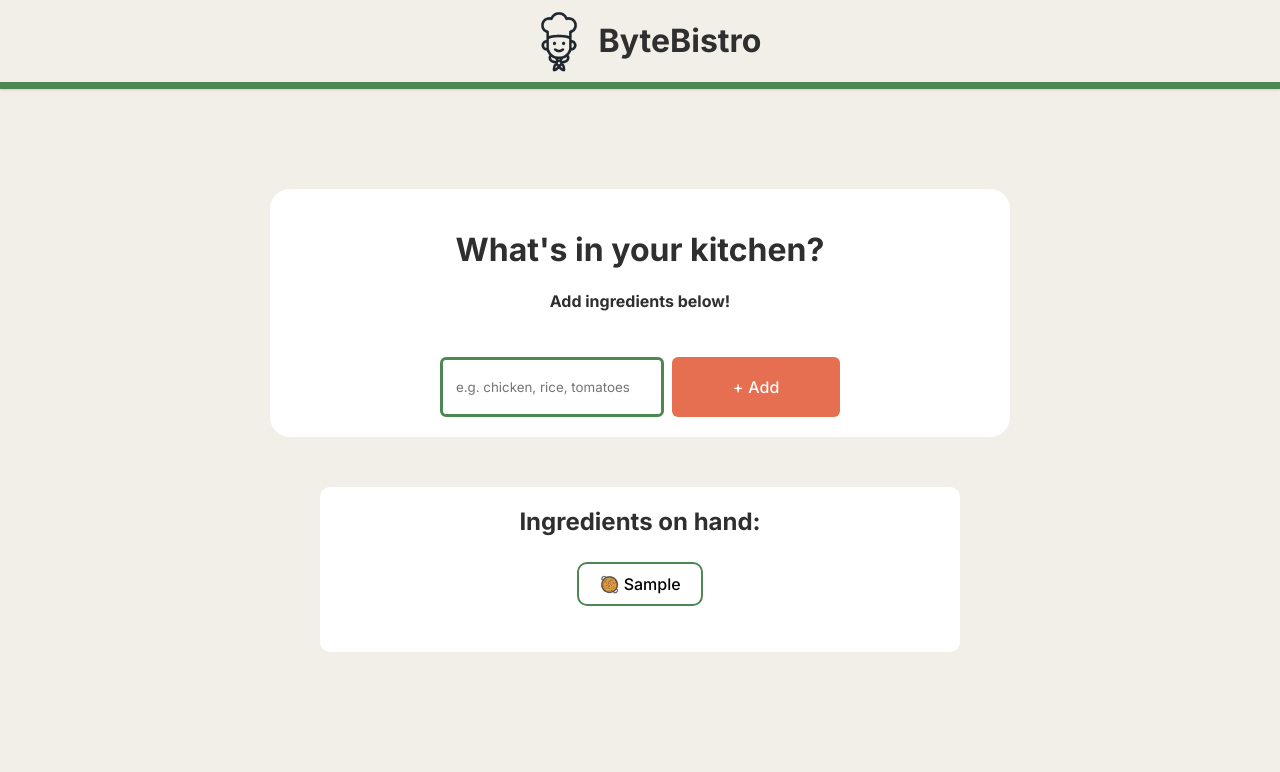
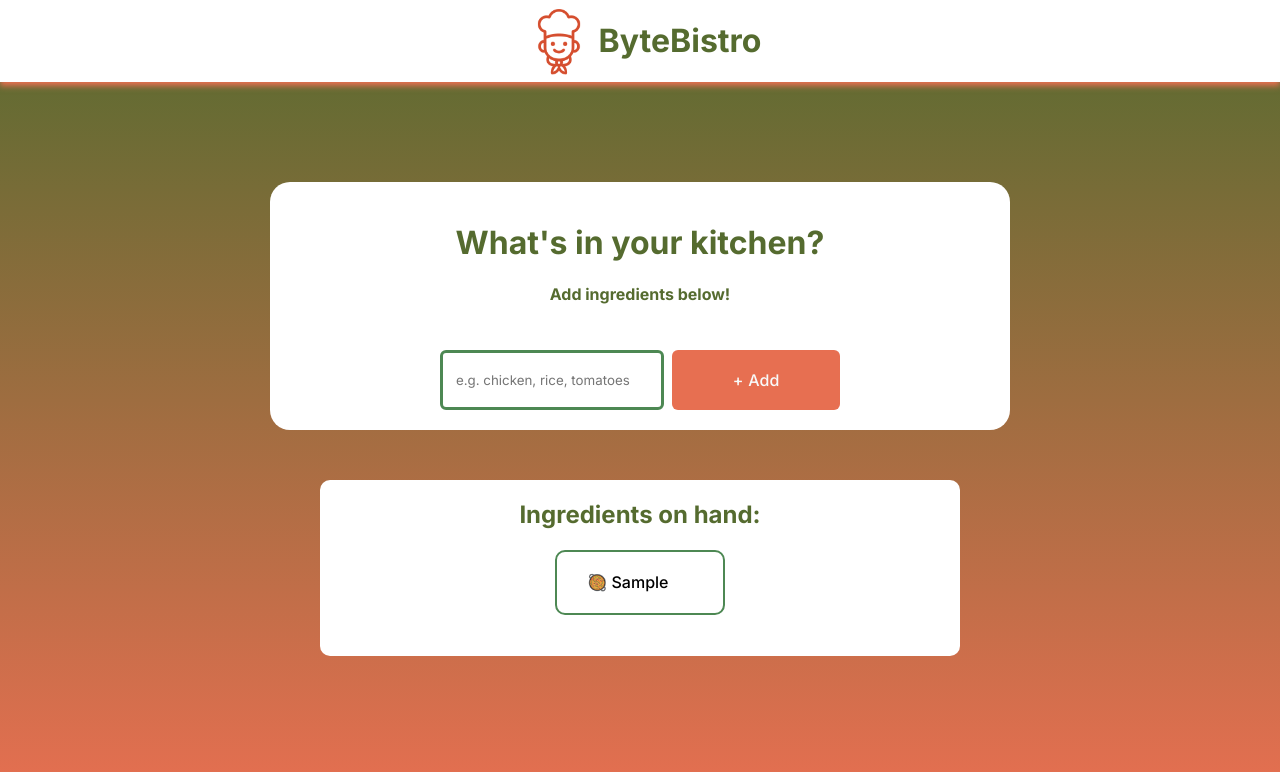
Before and after one commit to zaidhanif1/ByteBistro, a React (Vite) app: page / in a window 1280 px wide. Both pictures are taken after typing "Sample" into the empty fields and a click on the button "Add". Shown: the top 772 px of the page. Built offline with nearby package versions, Linux system fonts and the light colour scheme.

Commit message:
Delete Ingredient Button

```diff
--- a/src/components/Header/Header.css
+++ b/src/components/Header/Header.css
@@ -3,12 +3,13 @@
     display: flex;
     align-items: center;
     justify-content: center;
-    box-shadow: 0px 1px 3px 0px rgba(0, 0, 0, 0.10), 0px 1px 2px 0px rgba(0, 0, 0, 0.06);
     font-weight: 400;
     font-size: 1rem;
-    border-bottom: 7px solid #4d8853;
+    box-shadow: 0 4px 6px #E76F51;
     margin-bottom: 100px;
     width: 100%;
+    color: #556B2F ;
+    background-color: #ffffff ;
 }
 
 .logo-link
--- a/src/components/Header/Header.jsx
+++ b/src/components/Header/Header.jsx
@@ -1,4 +1,4 @@
-import chef from "../../assets/ChefGPT-transparent.png"
+import chef from "../../assets/ByteBistro.png"
 import './Header.css'
 
 export default function Header()
--- a/src/components/IngredientsList/IngredientsList.css
+++ b/src/components/IngredientsList/IngredientsList.css
@@ -71,10 +71,10 @@ ol
     text-align: center;
 
 }
-
-.list-element
+.specific-ingredient
 {
     padding: 10px 20px;
+    margin: 5px;
     background-color: #ffffff;
     border: 2.5px solid #4d8853;
     border-radius: 10px;
@@ -82,10 +82,30 @@ ol
     color: black;
     font-weight: 500;
     transition: transform 0.3s ease;
+
 }
-.list-element:hover
+
+.specific-ingredient:hover
 {
     transform: translateY(-5px);
+}
+.specific-ingredient .delete-ingredient-btn
+{
+    opacity: 0;
+    visibility: hidden;
+    border-style: none;
+    color: red;
+    font-size: 1rem;
+    transition: opacity 0.3s ease, transform 0.3s ease;
+
+}
+.specific-ingredient:hover .delete-ingredient-btn
+{
+    opacity: 1;
+    visibility: visible;
+    border: 1px solid red;
+    border-radius: 5px;
+
 }
 
 .loader {
@@ -143,4 +163,5 @@ ol
 }
 
 
+
 }
--- a/src/components/IngredientsList/IngredientsList.jsx
+++ b/src/components/IngredientsList/IngredientsList.jsx
@@ -63,12 +63,13 @@ function getIcon(ingredient)
 }
 
     const listItems = props.ingredients.map((ingredient, i) => {
-    return <li key={i} className='list-element'> {getIcon(ingredient)} {ingredient}</li>
+    return <div className = 'specific-ingredient' key={i}>
+        <li  className='list-element'>
+             {getIcon(ingredient)} {ingredient} <button className = "delete-ingredient-btn" onClick={()=> props.deleteIngredient(i)}>x</button>
+
+        </li>
+        </div>
     })
-
-
-
-
 
     return(
 
--- a/src/components/Main/Main.css
+++ b/src/components/Main/Main.css
@@ -14,7 +14,7 @@ main{
     display: flex;
     flex-direction: column;
     justify-content: center;
-    background-color: white;
+    background-color: rgb(255, 255, 255);
     border-radius: 20px;
     width: 100%;
     max-width: 700px;
@@ -66,7 +66,7 @@ li
     border-radius: 6px;
     border: none;
     background-color: #E76F51;
-    color: #FAFAF8;
+    color: #f8faf9;
     width: 200px;
     font-weight: 500;
     padding: 20px;
--- a/src/components/Main/Main.jsx
+++ b/src/components/Main/Main.jsx
@@ -43,8 +43,9 @@ React.useEffect(() => {
         e.target.reset();
     }
 
-
-
+    const deleteIngredient = (indexToDelete) => {
+        setIngredients(ingredients.filter((_, i) => i !== indexToDelete))
+    }
 
     return(
         <>
@@ -74,7 +75,8 @@ React.useEffect(() => {
             loading = {loading}
             ingredients = {ingredients}
             getRecipe = {getRecipe}
-
+            setIngredients = {setIngredients}
+            deleteIngredient = {deleteIngredient}
             />}
         </div>
             <ByteBistro
--- a/src/index.css
+++ b/src/index.css
@@ -1,7 +1,17 @@
-body
+body, html
 {
     font-family: Inter, sans-serif;
-    background-color: #f2efe9 ;
-    color: #2f2f2f ;
+    background: linear-gradient(to bottom, #556B2F, #E76F51);
+    background-size: cover;
+    background-repeat: no-repeat;
+    background-attachment: fixed;
+    color: #556B2F;
     margin: 0;
+    min-height: 100vh;
+    width: 100%;
 }
+
+#root {
+    min-height: 100vh;
+    width: 100%;
+}
```
Also changed, not shown: src/assets/ByteBistro.png (added). Lines whose indentation alone changed are shown as unchanged.
